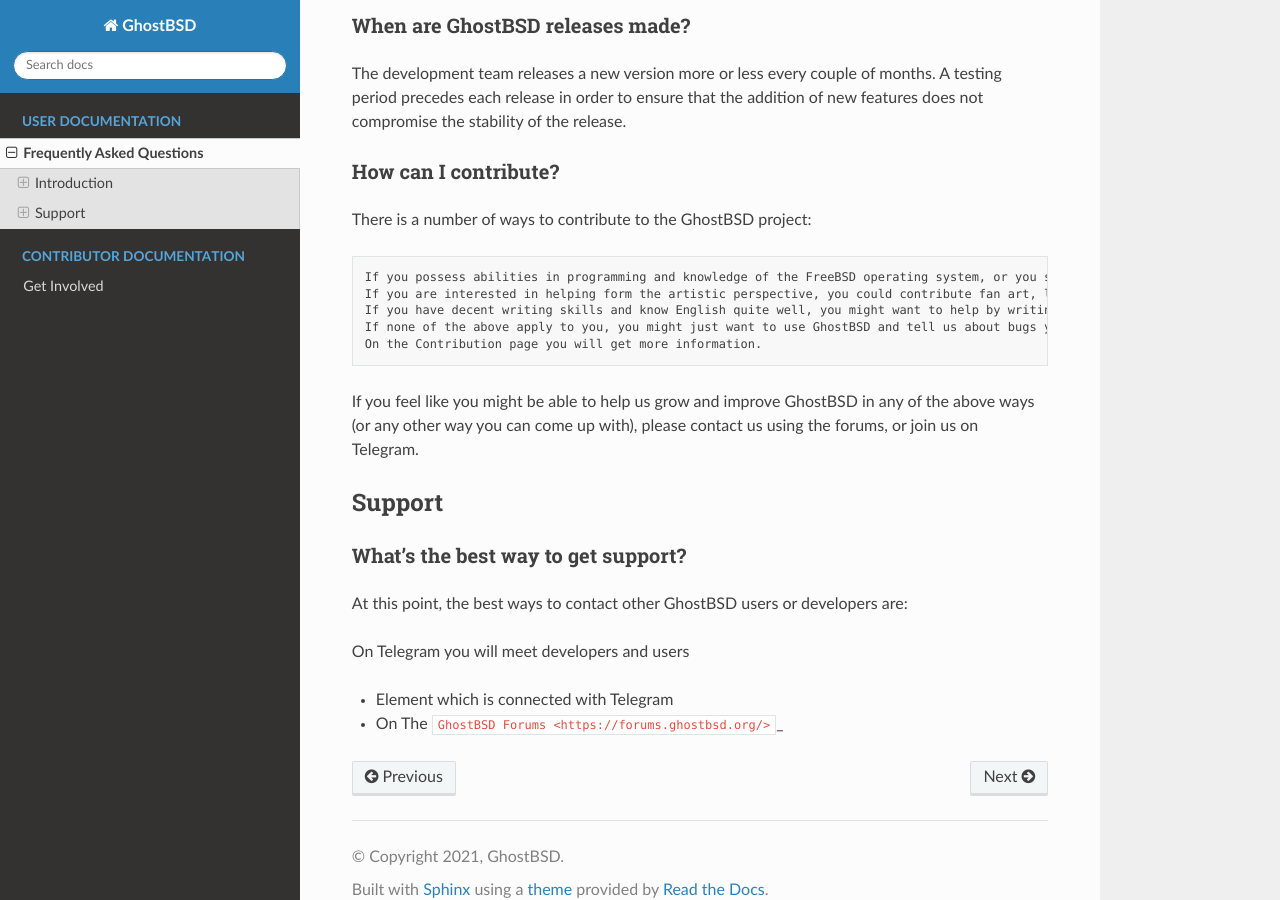
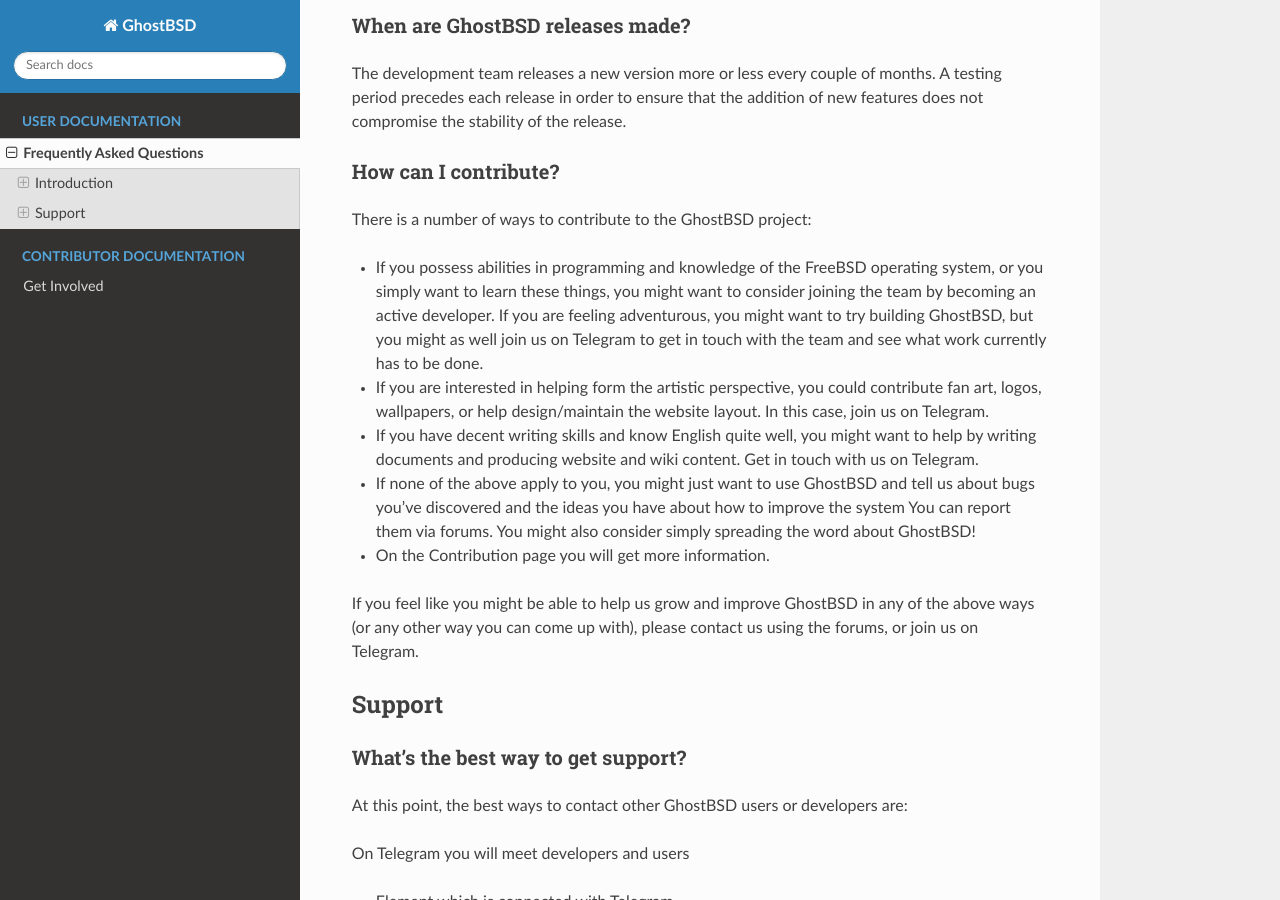
Before and after one commit to ghostbsd/documentation, a Sphinx documentation site: the page built from source/user/FAQ.md, in a window 1280 px wide and 900 px high, scrolled down 2188 px. Built offline with Sphinx 7.4.7 and the Read the Docs theme 2.0.0, drawn with Linux system fonts in a browser that asks for light colours.

Commit message:
update markdown syntax in FAQ.md

```diff
--- a/source/user/FAQ.md
+++ b/source/user/FAQ.md
@@ -9,13 +9,11 @@
 
 ### What is GhostBSD?
 
-
 Briefly, GhostBSD is a UNIX®-like operating system. It works on AMD64 and Intel® platforms. GhostBSD is based on FreeBSD, which is based on U.C. Berkeley’s “4.4BSD-Lite” release, with some “4.4BSD-Lite2” enhancements. It is also based indirectly on William Jolitz’s port of U.C. Berkeley’s “Net/2” to the i386, known as “386BSD”, though very little of the 386BSD code remains. At this time, GhostBSD provides MATE desktop as default version, and a community release with XFCE desktop.
 
 .. You will get more information here
 
 ### On which FreeBSD branch is GhostBSD based on?
-
 
 GhostBSD is based on the FreeBSD 13.0-STABLE branch.
 
@@ -65,14 +63,13 @@
 
 ### How can I contribute?
 
-
 There is a number of ways to contribute to the GhostBSD project:
 
-    If you possess abilities in programming and knowledge of the FreeBSD operating system, or you simply want to learn these things, you might want to consider joining the team by becoming an active developer. If you are feeling adventurous, you might want to try building GhostBSD, but you might as well join us on Telegram [1] to get in touch with the team and see what work currently has to be done.
-    If you are interested in helping form the artistic perspective, you could contribute fan art, logos, wallpapers, or help design/maintain the website layout. In this case, join us on Telegram.
-    If you have decent writing skills and know English quite well, you might want to help by writing documents and producing website and wiki content. Get in touch with us on Telegram.
-    If none of the above apply to you, you might just want to use GhostBSD and tell us about bugs you've discovered and the ideas you have about how to improve the system You can report them via forums. You might also consider simply spreading the word about GhostBSD!
-    On the Contribution page you will get more information.
+* If you possess abilities in programming and knowledge of the FreeBSD operating system, or you simply want to learn these things, you might want to consider joining the team by becoming an active developer. If you are feeling adventurous, you might want to try building GhostBSD, but you might as well join us on Telegram to get in touch with the team and see what work currently has to be done.
+* If you are interested in helping form the artistic perspective, you could contribute fan art, logos, wallpapers, or help design/maintain the website layout. In this case, join us on Telegram.
+* If you have decent writing skills and know English quite well, you might want to help by writing documents and producing website and wiki content. Get in touch with us on Telegram.
+* If none of the above apply to you, you might just want to use GhostBSD and tell us about bugs you've discovered and the ideas you have about how to improve the system You can report them via forums. You might also consider simply spreading the word about GhostBSD!
+* On the Contribution page you will get more information.
 
 If you feel like you might be able to help us grow and improve GhostBSD in any of the above ways (or any other way you can come up with), please contact us using the forums, or join us on Telegram.
 
```
